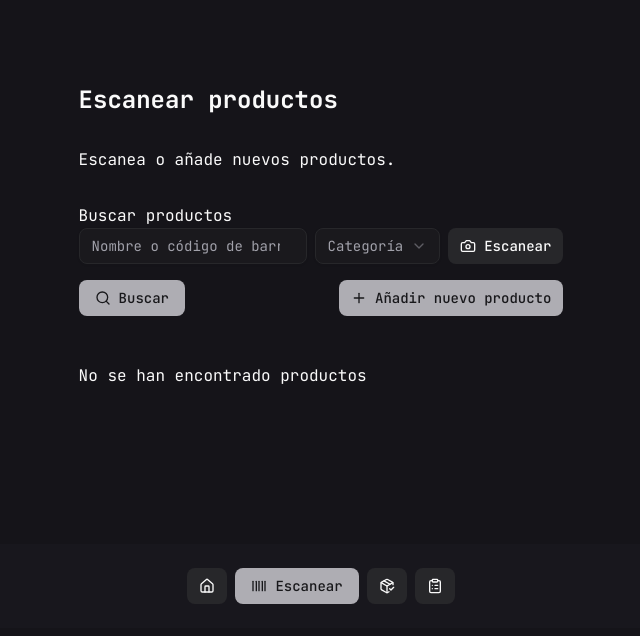
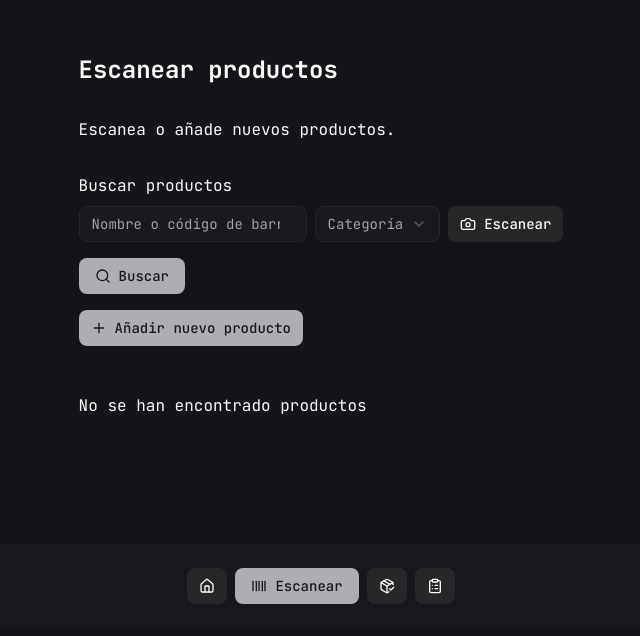
Before and after one commit to Rafacv23/supermarket-management, a Next.js app: page /scan in a window 1280 px wide. Shown: the part 164-800 px from the top of the page, without its empty margins (319-959 px from the left). Built offline with nearby package versions, Linux system fonts and the light colour scheme.

Commit message:
Update Hero component: change link text from "Recepción de pedidos" to "Bajar mercancía" for improved clarity.

```diff
--- a/app/page.tsx
+++ b/app/page.tsx
@@ -19,7 +19,7 @@ export default async function Home() {
     <Container>
       <Hero />
       <Suspense fallback={<Loading />}>
-        {pendingOrders ? (
+        {(pendingOrders?.length ?? 0) > 0 ? (
           <div className="w-full">
             <h2 className="text-lg font-bold mt-4">Pedidos pendientes</h2>
             <ul className="mt-2 grid grid-cols-1 gap-4">
--- a/app/scan/page.tsx
+++ b/app/scan/page.tsx
@@ -77,8 +77,9 @@ export default function ScanPage() {
       <h1>Escanear productos</h1>
       <p>Escanea o añade nuevos productos.</p>
       <div>
-        <form onSubmit={onSubmit} className="mb-4">
-          Buscar productos
+        <div className="mb-4">
+          <form onSubmit={onSubmit}>
+            <p className="mb-2">Buscar productos</p>
             <div className="flex gap-2">
               <Input
                 type="search"
@@ -103,19 +104,25 @@ export default function ScanPage() {
                 {scanning ? "Cerrar cámara" : "Escanear"}
               </Button>
             </div>
-          <footer className="flex justify-between mt-4">
+
+            <div className="mt-4 flex justify-between">
               <Button type="submit" className="gap-1" disabled={loading}>
                 {loading ? (
                   <span className="flex items-center gap-2">
-                  <Loader size={16} className="w-4 h-4 animate-spin" />{" "}
+                    <Loader size={16} className="w-4 h-4 animate-spin" />
                     Buscando...
                   </span>
                 ) : (
                   <span className="flex items-center gap-2">
-                  <Search size={16} className="w-4 h-4" /> Buscar
+                    <Search size={16} className="w-4 h-4" />
+                    Buscar
                   </span>
                 )}
               </Button>
+            </div>
+          </form>
+
+          <div className="mt-4 flex">
             <FormTrigger
               aria-disabled={loading}
               icon={<Plus />}
@@ -123,8 +130,8 @@ export default function ScanPage() {
               description="Añade nuevos productos a tu almacén"
               form={<NewProductForm />}
             />
-          </footer>
-        </form>
+          </div>
+        </div>
       </div>
 
       {scanning && <Scanner onDetected={handleScan} />}
--- a/components/Hero.tsx
+++ b/components/Hero.tsx
@@ -19,7 +19,7 @@ export default function Hero() {
           className="flex flex-col items-center justify-center p-6 bg-primary/10 rounded-lg border border-primary/20 hover:bg-primary/20 transition-colors"
         >
           <PackageCheck className="h-8 w-8 mb-2 text-primary" />
-          <span className="text-sm font-medium">Recepción de pedidos</span>
+          <span className="text-sm font-medium">Bajar mercancía</span>
         </Link>
         <Link
           href="/upload"
```
Lines whose indentation alone changed are shown as unchanged.
